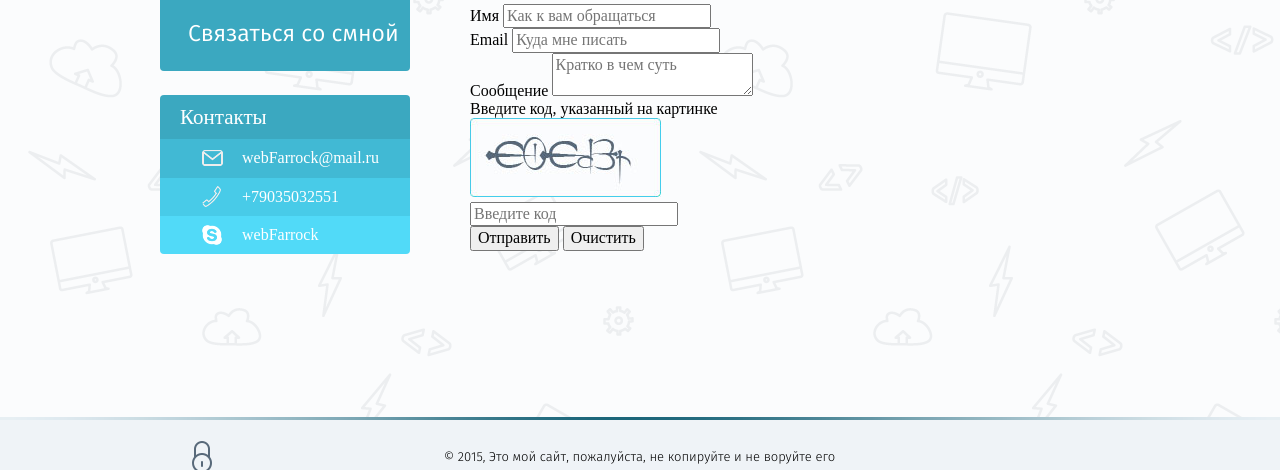
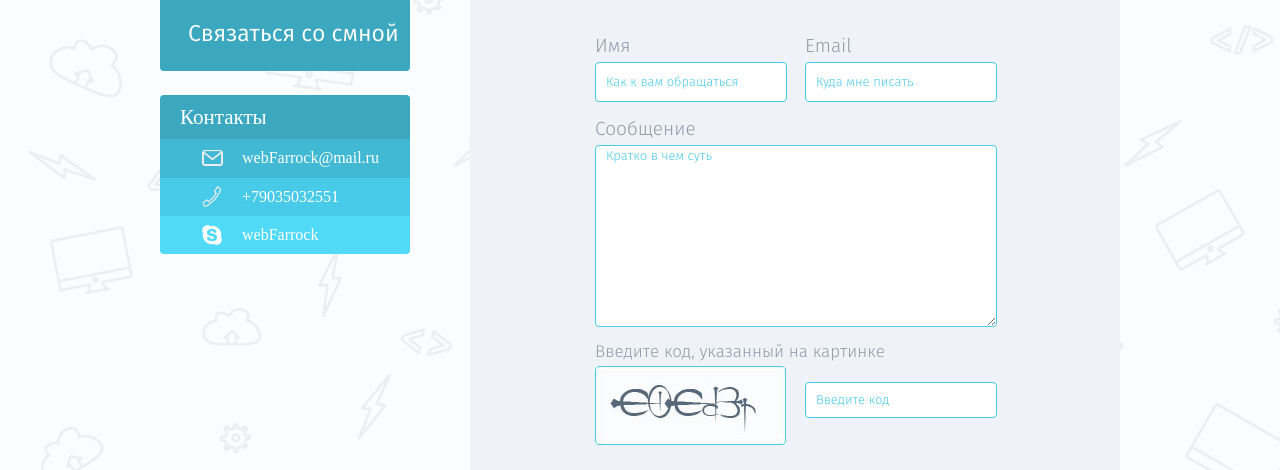
Before and after one commit to Farrock/dz4, a website: page app/contacts.html in a window 1280 px wide. Shown: the part 303-773 px from the top of the page. Drawn offline with nearby package versions, Linux system fonts and the light colour scheme; files that its build step writes are made by us from their sources.

Commit message:
contacts.html fin

```diff
--- a/app/contacts.html
+++ b/app/contacts.html
@@ -63,37 +63,37 @@
 
 			<div class="right-col">
 				<div class="content">
-					<div class="contacts-block">
+					<div class="contacts-block content-block">
 						<div class="contacts-block-header">У вас интересный проект? Напишите мне</div>
 						<div class="contacts-block-in">
 							<form class="contacts-form" action="" method="post">
-								<div class="form-row">
-									<div class="form-row-name-wp">
+								<div class="form-row clearfix">
+									<div class="form-col">
 										<label class="form-label" for="name">Имя</label>
-										<input type="text" id="name" name="name" placeholder="Как к вам обращаться"/>
+										<input type="text" class="inp-field" id="name" name="name" placeholder="Как к вам обращаться"/>
 									</div>
-									<div class="form-row-email-wp">
+									<div class="form-col">
 										<label class="form-label" for="email">Email</label>
-										<input type="text" id="email" name="email" placeholder="Куда мне писать"/>
+										<input type="text" class="inp-field" id="email" name="email" placeholder="Куда мне писать"/>
 									</div>
 								</div>
-								<div class="form-row">
+								<div class="form-row form-row-message">
 									<label class="form-label" for="message">Сообщение</label>
-									<textarea name="message" id="message" placeholder="Кратко в чем суть"></textarea>
+									<textarea name="message" class="form-message inp-field" id="message" placeholder="Кратко в чем суть"></textarea>
 								</div>
-								<div class="form-row">
+								<div class="form-row clearfix">
 									<label class="form-label" for="captcha">Введите код, указанный на картинке</label>
-									<div class="form-captch-wp">
+									<div class="form-col captcha-wp">
 										<img src="../img/captcha.jpg" alt="Защитный код"/>
 									</div>
 
-									<div class="form-captch-input-wp">
-										<input type="text" id="captcha" name="captcha" placeholder="Введите код"/>
+									<div class="form-col captcha-wp-input-wp">
+										<input type="text" class="inp-field inp-field-captcha" id="captcha" name="captcha" placeholder="Введите код"/>
 									</div>
 								</div>
-								<div class="form-row">
-									<input class="" type="submit" value="Отправить"/>
-									<input class="" type="reset" value="Очистить"/>
+								<div class="form-row form-btns ">
+									<input class="btn" type="submit" value="Отправить"/>
+									<input class="btn" type="reset" value="Очистить"/>
 								</div>
 							</form>
 						</div>
--- a/app/sass/contacts.scss
+++ b/app/sass/contacts.scss
@@ -10,7 +10,7 @@
     color: white;
     padding: 40px 0 55px 0;
     position: relative;
-    margin-bottom: 12px;
+    margin-bottom: 40px;
     &:after {
       content: ' ';
       display: block;
@@ -30,6 +30,89 @@
 
   .contacts-form{
 
+    width: 400px;
+    margin: auto;
+
+    .form-row{
+      margin-bottom: 13px;
+      &.form-row-message{
+        margin-bottom: 8px;
+      }
+
+      &.form-btns{
+        height: 60px;
+        vert-align: center;
+      }
+    }
+    .form-label{
+      font: 19px 'fira_sanslight';
+      color: #959aa8;
+      display: block;
+      &[for=captcha]{
+        font-size: 17px;
+      }
+
+    }
+
+    .inp-field {
+      height: 38px;
+      font: 13px 'fira_sanslight';
+      padding: 0 10px;
+      width: 170px;
+      &.form-message{
+        width: 380px;
+        height: 180px;
+      }
+      &.inp-field-captcha{
+        height: 34px;
+      }
+    }
+
+
+
+
+  .form-col{
+    float: left;
+    width: 190px;
+    &:first-child{
+      margin-right: 20px;
+    }
+
+    &.captcha-wp{margin-right: 20px; margin-bottom: 10px;}
+    &.captcha-wp-input-wp{padding-top: 16px;}
   }
 
+
+
+  .btn{
+    border-top: 2px solid #48cbe8;
+    font: 19px 'fira_sansbook';
+    padding: 0px 22px;
+    height: 35px;
+    border-radius: 4px;
+  }
+
+  .btn[type=submit]{
+    margin-right: 120px;
+    &:active{
+      border-top: 2px solid rgb(59, 168, 192);
+    }
+  }
+
+  .btn[type=reset]{
+    padding: 0px 27px;
+    background-color: #849db5;
+    border-top: 2px solid #849db5;
+    border-bottom: 2px solid #687b8f;
+    &:active {
+      outline: none;
+      border-top: 2px solid #687b8f;
+      border-bottom: 2px solid #849db5;
+
+    }
+  }
+
+
+  .form-captch-wp{}
+  }
 }
--- a/app/sass/main.scss
+++ b/app/sass/main.scss
@@ -290,8 +290,8 @@ body {
   border-bottom: 2px solid rgb(59, 168, 192);
   &:active {
     outline: none;
-    border-bottom: none;
     border-top: 2px solid rgb(59, 168, 192);
+    border-bottom: 2px solid #48cbe8;
 
   }
   &:focus {
@@ -302,3 +302,6 @@ body {
 .inp-field::placeholder {
   color: #48cbe8;
 }
+
+.inp-field:active{outline: none;}
+.inp-field:focus{outline: none;}
--- a/gulpfile.js
+++ b/gulpfile.js
@@ -85,14 +85,12 @@ gulp.task('connect', function() {
 /*
  gulp.task('sprites', function() {
  var spriteOutput;
-
  spriteOutput = gulp.src("./src/css/*.css")
  .pipe(sprite({
  baseUrl:         "./src/image",
  spriteSheetName: "sprite.png",
  spriteSheetPath: "/dist/image"
  });
-
  spriteOutput.css.pipe(gulp.dest("./dist/css"));
  spriteOutput.img.pipe(gulp.dest("./dist/image"));
  });
```
Also changed, not shown: app/css/contacts.css, app/css/main.css. Lines whose indentation alone changed are shown as unchanged.
